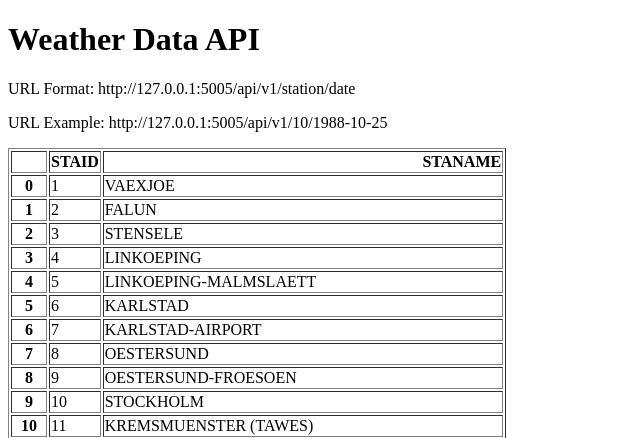
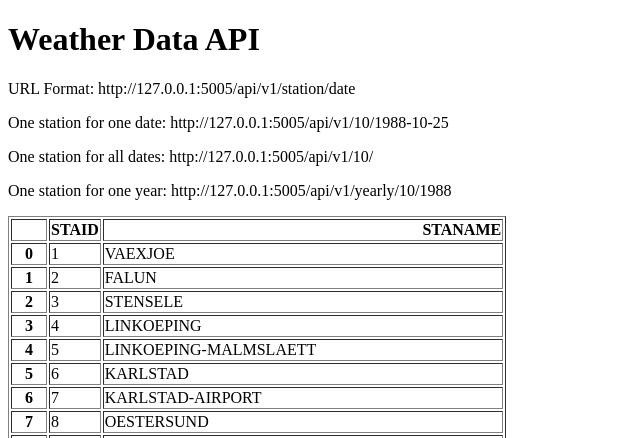
Before and after one commit to AlexGitHub11/Historic-Weather-API, a Flask app: page / in a window 1280 px wide. Shown: the top 438 px of the page, without its empty margins (0-640 px from the left). Run offline with Flask 3, Linux system fonts and the light colour scheme.

Commit message:
Add URL endpoint for yearly and all data.

```diff
--- a/main.py
+++ b/main.py
@@ -19,5 +19,21 @@ def api(station, date):
             "date": date,
             "temperature": temperature}
 
+@app.route("/api/v1/<station>")
+def all_data(station):
+    filename = "data/TG_STAID" + str(station).zfill(6) + ".txt"
+    df = pd.read_csv(filename, skiprows=20, parse_dates=["    DATE"])
+    result = df.to_dict(orient="records")
+    return result
+
+@app.route("/api/v1/yearly/<station>/<year>")
+def yearly(station, year):
+    filename = "data/TG_STAID" + str(station).zfill(6) + ".txt"
+    df = pd.read_csv(filename, skiprows=20)
+    df["    DATE"] = df["    DATE"].astype(str)
+    result = df[df["    DATE"].str.startswith(str(year))].to_dict(orient="records")
+    return result
+
+
 if __name__ == "__main__":
     app.run(debug=True, port=5005)
--- a/templates/home.html
+++ b/templates/home.html
@@ -7,7 +7,9 @@
 <body>
 <h1>Weather Data API</h1>
 <P>URL Format: http://127.0.0.1:5005/api/v1/station/date</P>
-<p>URL Example: http://127.0.0.1:5005/api/v1/10/1988-10-25</p>
+<p>One station for one date: http://127.0.0.1:5005/api/v1/10/1988-10-25</p>
+<p>One station for all dates: http://127.0.0.1:5005/api/v1/10/</p>
+<p>One station for one year: http://127.0.0.1:5005/api/v1/yearly/10/1988</p>
 
 <p>{{data|safe}}</p>
 
```
